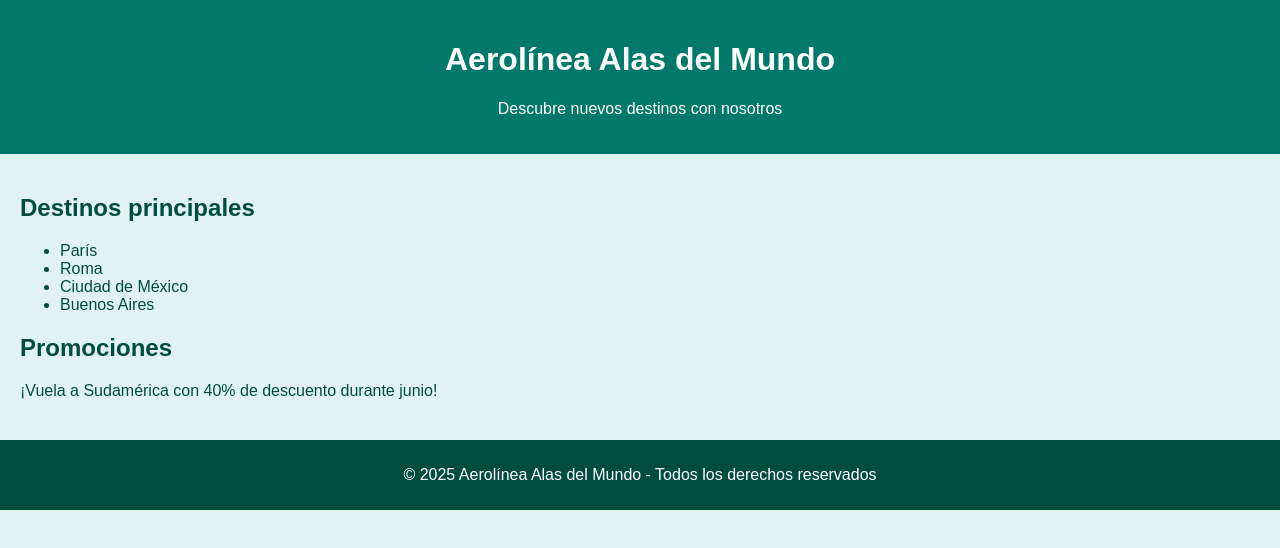
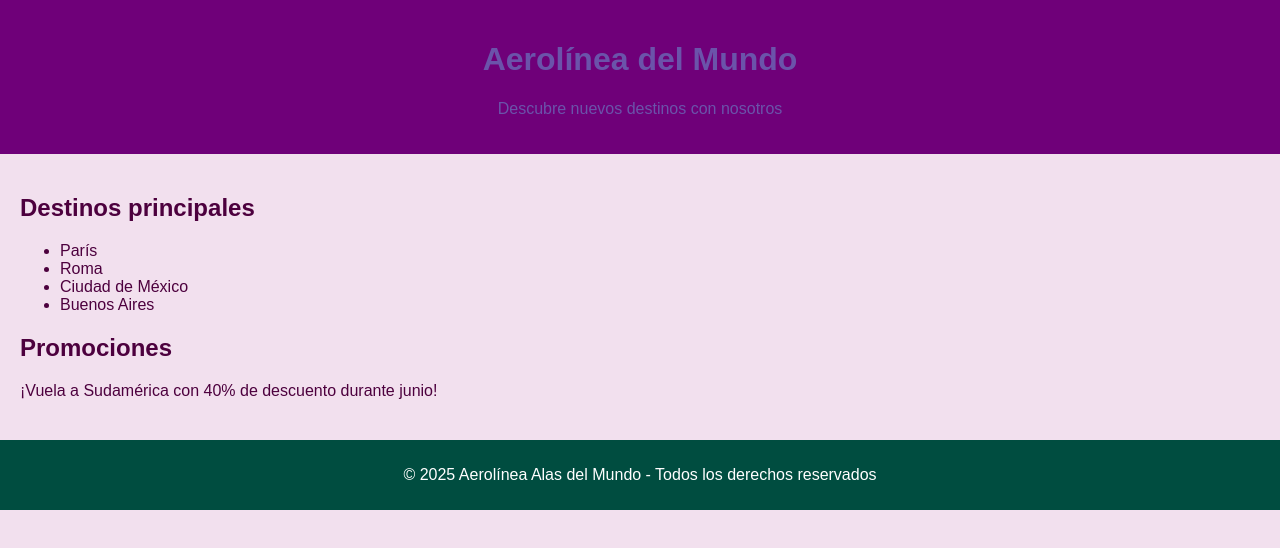
Before and after one commit to valentinagarcia614/primer_repo, a plain HTML site: page index.html in a window 1280 px wide. Drawn offline with Linux system fonts and the light colour scheme.

Commit message:
aerolineas

```diff
--- a/index.html
+++ b/index.html
@@ -1,23 +1,22 @@
-<html>
-    <!DOCTYPE html>
+<!DOCTYPE html>
 <html lang="es">
 <head>
     <meta charset="UTF-8">
     <meta name="viewport" content="width=device-width, initial-scale=1.0">
-    <title>Aerolínea Alas del Mundo</title>
+    <title>Aerolíne del Mundo</title>
     <style>
         body {
             font-family: Arial, sans-serif;
-            background-color: #e0f2f1;
-            color: #004d40;
+            background-color: #f2e0ee;
+            color: #4d003e;
             margin: 0;
             padding: 0;
         }
         header {
-            background-color: #00796b;
+            background-color: #6f0079;
             padding: 20px;
             text-align: center;
-            color: white;
+            color: rgb(107, 83, 170);
         }
         main {
             padding: 20px;
@@ -35,7 +34,7 @@
 </head>
 <body>
     <header>
-        <h1>Aerolínea Alas del Mundo</h1>
+        <h1>Aerolínea del Mundo</h1>
         <p>Descubre nuevos destinos con nosotros</p>
     </header>
     <main>
@@ -57,3 +56,4 @@
         <p>&copy; 2025 Aerolínea Alas del Mundo - Todos los derechos reservados</p>
     </footer>
 </body>
+</html>
```
